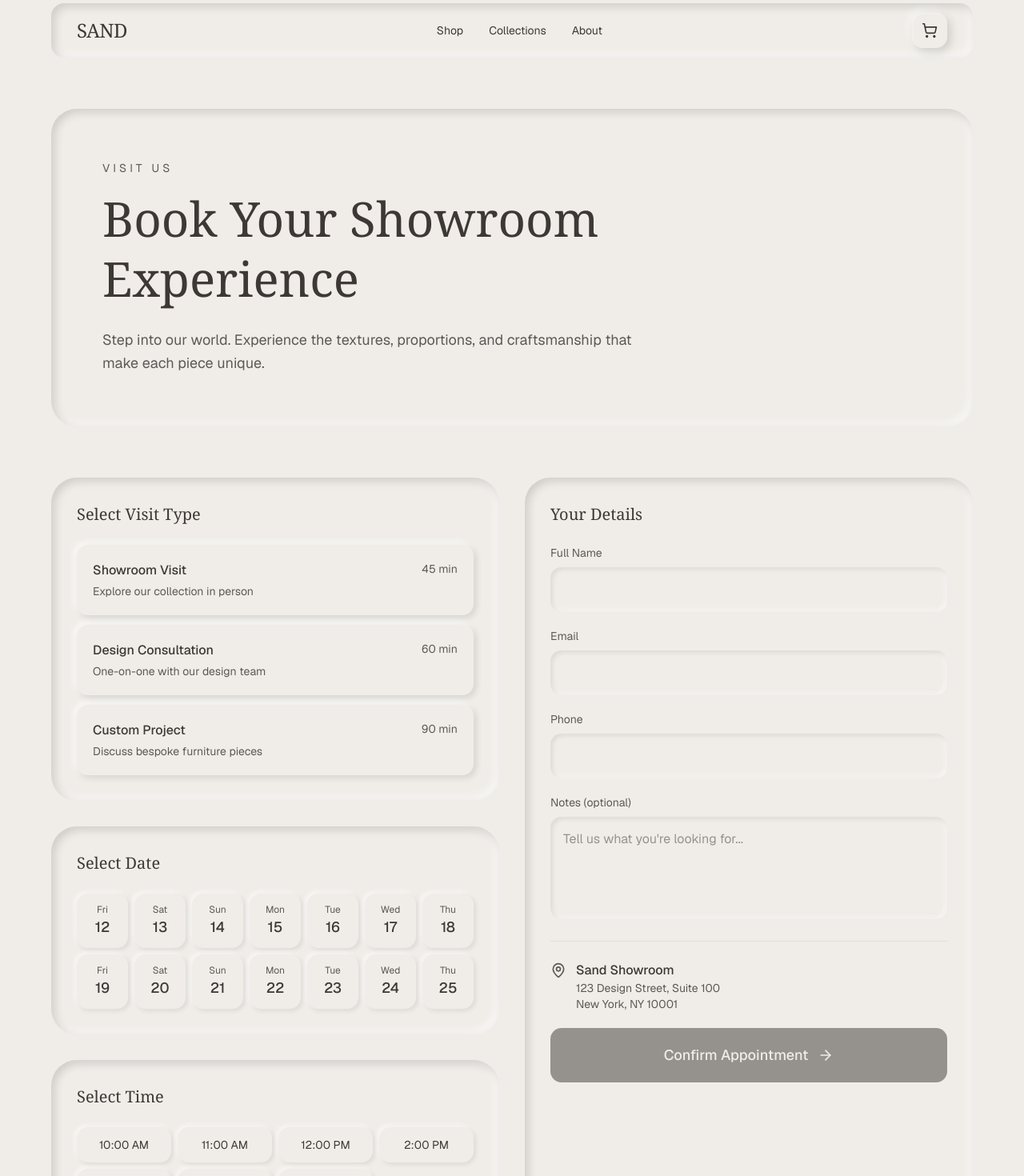
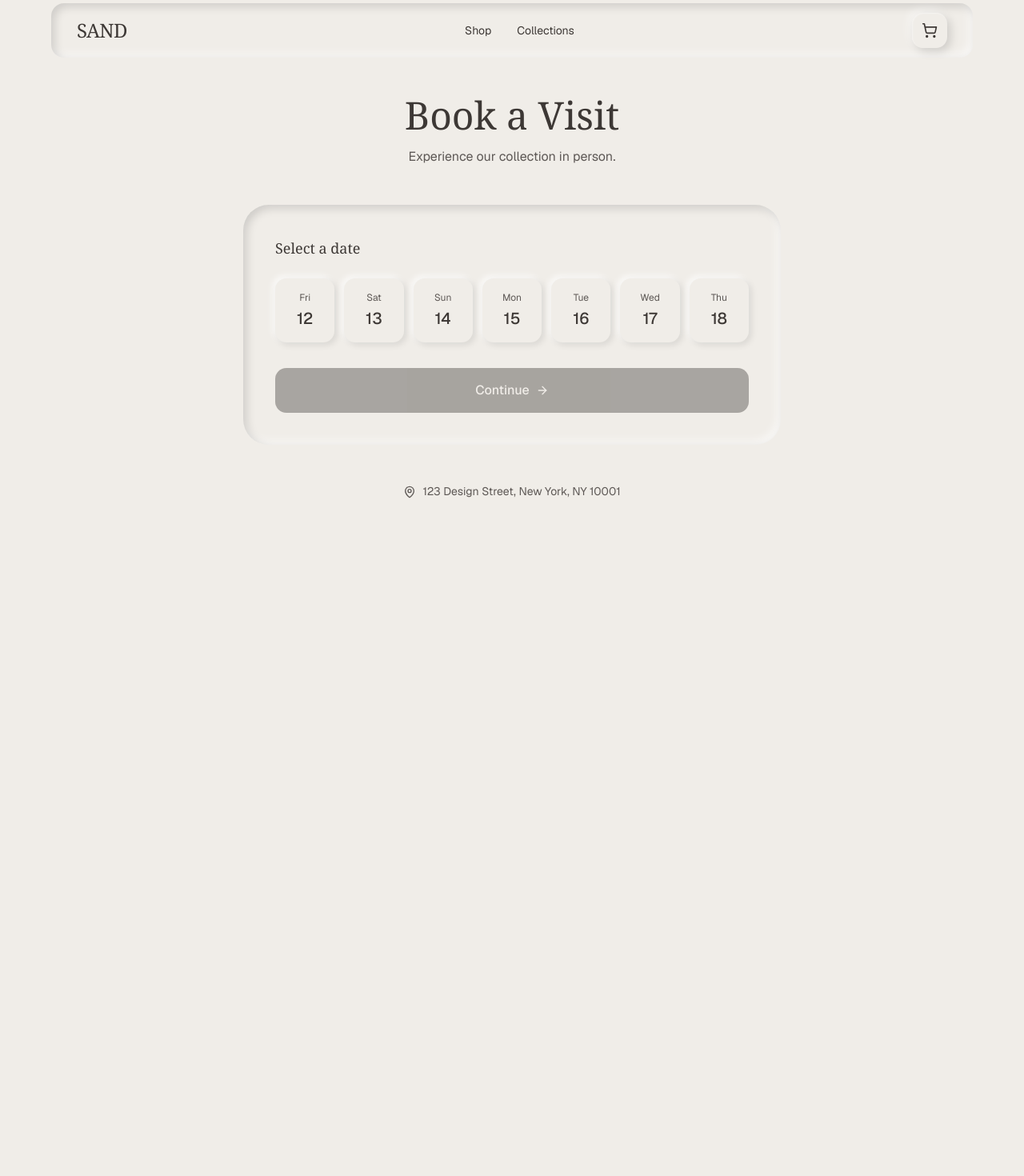
Before and after one commit to abrilmarangoni/SandShowroom, a Next.js app: page /appointment in a window 1280 px wide. Shown: the part 20-1490 px from the top of the page at 80% size. After the commit the page ends 800 px from the top, so only its background shows below. Built offline with nearby package versions, Linux system fonts and the light colour scheme.

Commit message:
Simplify appointment page with step-by-step flow

```diff
--- a/components/appointment-page.tsx
+++ b/components/appointment-page.tsx
@@ -81,78 +81,61 @@ function CarvedHeader({
   )
 }
 
-const timeSlots = [
-  "10:00 AM", "11:00 AM", "12:00 PM",
-  "2:00 PM", "3:00 PM", "4:00 PM", "5:00 PM"
-]
-
-const visitTypes = [
-  { id: "showroom", name: "Showroom Visit", duration: "45 min", description: "Explore our collection in person" },
-  { id: "consultation", name: "Design Consultation", duration: "60 min", description: "One-on-one with our design team" },
-  { id: "custom", name: "Custom Project", duration: "90 min", description: "Discuss bespoke furniture pieces" },
-]
-
 export function AppointmentPage() {
   const { totalItems } = useCart()
+  const [step, setStep] = useState(1)
   const [selectedDate, setSelectedDate] = useState("")
   const [selectedTime, setSelectedTime] = useState("")
-  const [selectedType, setSelectedType] = useState("")
   const [formData, setFormData] = useState({
     name: "",
     email: "",
     phone: "",
-    notes: ""
   })
   const [isSubmitted, setIsSubmitted] = useState(false)
 
-  const handleSubmit = (e: React.FormEvent) => {
-    e.preventDefault()
-    setIsSubmitted(true)
-  }
+  const timeSlots = ["10:00 AM", "11:00 AM", "2:00 PM", "3:00 PM", "4:00 PM"]
 
-  // Generate next 14 days
-  const dates = Array.from({ length: 14 }, (_, i) => {
+  // Generate next 7 days
+  const dates = Array.from({ length: 7 }, (_, i) => {
     const date = new Date()
     date.setDate(date.getDate() + i + 1)
     return {
       value: date.toISOString().split('T')[0],
       day: date.toLocaleDateString('en-US', { weekday: 'short' }),
       date: date.getDate(),
-      month: date.toLocaleDateString('en-US', { month: 'short' })
     }
   })
+
+  const handleSubmit = () => {
+    setIsSubmitted(true)
+  }
 
   if (isSubmitted) {
     return (
       <div className="min-h-screen bg-[#f0ede8] flex items-center justify-center p-4">
-        <CarvedBox className="rounded-[32px] p-12 md:p-16 max-w-lg w-full text-center" delay={0}>
+        <CarvedBox className="rounded-[32px] p-12 max-w-md w-full text-center" delay={0}>
           <div className="w-16 h-16 mx-auto mb-6 rounded-full bg-[#3d3835] flex items-center justify-center">
             <Check className="w-8 h-8 text-[#f0ede8]" />
           </div>
-          <h1 className="text-3xl font-serif text-[#3d3835] mb-4">Appointment Confirmed</h1>
-          <p className="text-[#5d5855] mb-8">
-            We've sent a confirmation to your email. We look forward to seeing you.
+          <h1 className="text-2xl font-serif text-[#3d3835] mb-3">Confirmed</h1>
+          <p className="text-[#5d5855] mb-6 text-sm">
+            We'll see you soon at Sand Showroom.
           </p>
-          <div className="space-y-3 text-left mb-8">
+          <div className="text-left space-y-2 mb-8 text-sm">
             <div className="flex items-center gap-3 text-[#3d3835]">
-              <Calendar className="w-5 h-5 text-[#5d5855]" />
-              <span>{selectedDate}</span>
+              <Calendar className="w-4 h-4 text-[#5d5855]" />
+              <span>{new Date(selectedDate).toLocaleDateString('en-US', { weekday: 'long', month: 'long', day: 'numeric' })}</span>
             </div>
             <div className="flex items-center gap-3 text-[#3d3835]">
-              <Clock className="w-5 h-5 text-[#5d5855]" />
+              <Clock className="w-4 h-4 text-[#5d5855]" />
               <span>{selectedTime}</span>
-            </div>
-            <div className="flex items-center gap-3 text-[#3d3835]">
-              <MapPin className="w-5 h-5 text-[#5d5855]" />
-              <span>Sand Showroom, 123 Design St.</span>
             </div>
           </div>
           <Link
             href="/"
-            className="inline-flex items-center gap-2 bg-[#3d3835] text-[#f0ede8] px-8 py-4 rounded-xl font-medium transition-all hover:brightness-110"
+            className="inline-flex items-center gap-2 bg-[#3d3835] text-[#f0ede8] px-6 py-3 rounded-xl text-sm font-medium transition-all hover:brightness-110"
           >
             Back to Home
-            <ArrowRight className="w-4 h-4" />
           </Link>
         </CarvedBox>
       </div>
@@ -162,7 +145,7 @@ export function AppointmentPage() {
   return (
     <div className="min-h-screen bg-[#f0ede8]">
       {/* Header */}
-      <header className="w-[90%] mx-auto pt-6 mb-16">
+      <header className="w-[90%] mx-auto pt-6 mb-12">
         <CarvedHeader className="rounded-2xl px-8 py-3 flex items-center justify-between">
           <Link href="/" className="text-2xl font-serif tracking-tight text-[#3d3835]">
             SAND
@@ -170,7 +153,6 @@ export function AppointmentPage() {
           <nav className="hidden md:flex gap-8 text-sm text-[#3d3835]">
             <Link href="/" className="hover:opacity-70 transition-opacity">Shop</Link>
             <Link href="/collection" className="hover:opacity-70 transition-opacity">Collections</Link>
-            <button className="hover:opacity-70 transition-opacity">About</button>
           </nav>
           <Link
             href="/cart"
@@ -190,72 +172,28 @@ export function AppointmentPage() {
         </CarvedHeader>
       </header>
 
-      {/* Hero */}
-      <section className="w-[90%] mx-auto mb-16">
-        <CarvedBox className="rounded-[32px] p-12 md:p-16" delay={100}>
-          <div className="max-w-2xl">
-            <span className="text-sm tracking-[0.3em] text-[#5d5855] uppercase mb-4 block">Visit Us</span>
-            <h1 className="text-5xl md:text-6xl font-serif text-[#3d3835] mb-6 leading-tight">
-              Book Your Showroom Experience
+      {/* Main Content */}
+      <section className="w-[90%] max-w-2xl mx-auto pb-16">
+        {/* Title */}
+        <div className="text-center mb-12">
+          <h1 className="text-4xl md:text-5xl font-serif text-[#3d3835] mb-4">
+            Book a Visit
           </h1>
-            <p className="text-lg text-[#5d5855] leading-relaxed">
-              Step into our world. Experience the textures, proportions, and craftsmanship that make each piece unique.
+          <p className="text-[#5d5855]">
+            Experience our collection in person.
           </p>
         </div>
-        </CarvedBox>
-      </section>
 
-      {/* Booking Form */}
-      <form onSubmit={handleSubmit} className="w-[90%] mx-auto mb-16">
-        <div className="grid grid-cols-1 lg:grid-cols-2 gap-8">
-          {/* Left Column */}
-          <div className="space-y-8">
-            {/* Visit Type */}
-            <CarvedBox className="rounded-[32px] p-8" delay={150}>
-              <h2 className="text-xl font-serif text-[#3d3835] mb-6">Select Visit Type</h2>
-              <div className="space-y-3">
-                {visitTypes.map((type) => (
-                  <button
-                    key={type.id}
-                    type="button"
-                    onClick={() => setSelectedType(type.id)}
-                    className={`w-full p-5 rounded-xl text-left transition-all hover:brightness-105 ${
-                      selectedType === type.id
-                        ? "bg-[#3d3835] text-[#f0ede8]"
-                        : "bg-[#f0ede8] text-[#3d3835]"
-                    }`}
-                    style={{
-                      boxShadow: selectedType === type.id
-                        ? "inset 2px 2px 4px rgba(0, 0, 0, 0.2)"
-                        : "3px 3px 8px rgba(0, 0, 0, 0.12), -3px -3px 8px rgba(255, 255, 255, 0.8)",
-                    }}
-                  >
-                    <div className="flex justify-between items-start">
-                      <div>
-                        <h3 className="font-medium mb-1">{type.name}</h3>
-                        <p className={`text-sm ${selectedType === type.id ? "text-[#f0ede8]/70" : "text-[#5d5855]"}`}>
-                          {type.description}
-                        </p>
-                      </div>
-                      <span className={`text-sm ${selectedType === type.id ? "text-[#f0ede8]/70" : "text-[#5d5855]"}`}>
-                        {type.duration}
-                      </span>
-                    </div>
-                  </button>
-                ))}
-              </div>
-            </CarvedBox>
-
-            {/* Date Selection */}
-            <CarvedBox className="rounded-[32px] p-8" delay={200}>
-              <h2 className="text-xl font-serif text-[#3d3835] mb-6">Select Date</h2>
-              <div className="grid grid-cols-7 gap-2">
+        {/* Step 1: Date */}
+        {step === 1 && (
+          <CarvedBox className="rounded-[32px] p-8 md:p-10" delay={100}>
+            <h2 className="text-lg font-serif text-[#3d3835] mb-6">Select a date</h2>
+            <div className="grid grid-cols-7 gap-3 mb-8">
               {dates.map((d) => (
                 <button
                   key={d.value}
-                    type="button"
                   onClick={() => setSelectedDate(d.value)}
-                    className={`p-3 rounded-xl text-center transition-all hover:brightness-105 ${
+                  className={`p-4 rounded-xl text-center transition-all hover:brightness-105 ${
                     selectedDate === d.value
                       ? "bg-[#3d3835] text-[#f0ede8]"
                       : "bg-[#f0ede8] text-[#3d3835]"
@@ -263,28 +201,40 @@ export function AppointmentPage() {
                   style={{
                     boxShadow: selectedDate === d.value
                       ? "inset 2px 2px 4px rgba(0, 0, 0, 0.2)"
-                        : "2px 2px 6px rgba(0, 0, 0, 0.1), -2px -2px 6px rgba(255, 255, 255, 0.8)",
+                      : "3px 3px 8px rgba(0, 0, 0, 0.1), -3px -3px 8px rgba(255, 255, 255, 0.8)",
                   }}
                 >
-                    <span className={`text-xs block ${selectedDate === d.value ? "text-[#f0ede8]/70" : "text-[#5d5855]"}`}>
+                  <span className={`text-xs block mb-1 ${selectedDate === d.value ? "text-[#f0ede8]/70" : "text-[#5d5855]"}`}>
                     {d.day}
                   </span>
-                    <span className="text-lg font-medium block">{d.date}</span>
+                  <span className="text-xl font-medium">{d.date}</span>
                 </button>
               ))}
             </div>
+            <button
+              onClick={() => setStep(2)}
+              disabled={!selectedDate}
+              className="w-full px-6 py-4 rounded-xl font-medium transition-all bg-[#3d3835] text-[#f0ede8] disabled:opacity-40 disabled:cursor-not-allowed hover:brightness-110 flex items-center justify-center gap-2"
+            >
+              Continue
+              <ArrowRight className="w-4 h-4" />
+            </button>
           </CarvedBox>
+        )}
 
-            {/* Time Selection */}
-            <CarvedBox className="rounded-[32px] p-8" delay={250}>
-              <h2 className="text-xl font-serif text-[#3d3835] mb-6">Select Time</h2>
-              <div className="grid grid-cols-4 gap-2">
+        {/* Step 2: Time */}
+        {step === 2 && (
+          <CarvedBox className="rounded-[32px] p-8 md:p-10" delay={100}>
+            <button onClick={() => setStep(1)} className="text-sm text-[#5d5855] mb-4 hover:text-[#3d3835] transition-colors">
+              ← Back
+            </button>
+            <h2 className="text-lg font-serif text-[#3d3835] mb-6">Select a time</h2>
+            <div className="grid grid-cols-3 gap-3 mb-8">
               {timeSlots.map((time) => (
                 <button
                   key={time}
-                    type="button"
                   onClick={() => setSelectedTime(time)}
-                    className={`p-3 rounded-xl text-sm transition-all hover:brightness-105 ${
+                  className={`p-4 rounded-xl text-center transition-all hover:brightness-105 ${
                     selectedTime === time
                       ? "bg-[#3d3835] text-[#f0ede8]"
                       : "bg-[#f0ede8] text-[#3d3835]"
@@ -292,105 +242,96 @@ export function AppointmentPage() {
                   style={{
                     boxShadow: selectedTime === time
                       ? "inset 2px 2px 4px rgba(0, 0, 0, 0.2)"
-                        : "2px 2px 6px rgba(0, 0, 0, 0.1), -2px -2px 6px rgba(255, 255, 255, 0.8)",
+                      : "3px 3px 8px rgba(0, 0, 0, 0.1), -3px -3px 8px rgba(255, 255, 255, 0.8)",
                   }}
                 >
                   {time}
                 </button>
               ))}
             </div>
+            <button
+              onClick={() => setStep(3)}
+              disabled={!selectedTime}
+              className="w-full px-6 py-4 rounded-xl font-medium transition-all bg-[#3d3835] text-[#f0ede8] disabled:opacity-40 disabled:cursor-not-allowed hover:brightness-110 flex items-center justify-center gap-2"
+            >
+              Continue
+              <ArrowRight className="w-4 h-4" />
+            </button>
           </CarvedBox>
-          </div>
+        )}
 
-          {/* Right Column - Contact Info */}
-          <div>
-            <CarvedBox className="rounded-[32px] p-8 h-full" delay={300}>
-              <h2 className="text-xl font-serif text-[#3d3835] mb-6">Your Details</h2>
-              <div className="space-y-5">
-                <div>
-                  <label className="text-sm text-[#5d5855] mb-2 block">Full Name</label>
+        {/* Step 3: Details */}
+        {step === 3 && (
+          <CarvedBox className="rounded-[32px] p-8 md:p-10" delay={100}>
+            <button onClick={() => setStep(2)} className="text-sm text-[#5d5855] mb-4 hover:text-[#3d3835] transition-colors">
+              ← Back
+            </button>
+            <h2 className="text-lg font-serif text-[#3d3835] mb-6">Your details</h2>
+            <div className="space-y-4 mb-8">
               <input
                 type="text"
-                    required
+                placeholder="Name"
                 value={formData.name}
                 onChange={(e) => setFormData({ ...formData, name: e.target.value })}
-                    className="w-full p-4 rounded-xl bg-[#f0ede8] text-[#3d3835] outline-none"
+                className="w-full p-4 rounded-xl bg-[#f0ede8] text-[#3d3835] outline-none placeholder:text-[#5d5855]/60"
                 style={{
                   boxShadow: "inset 2px 2px 6px rgba(0, 0, 0, 0.1), inset -2px -2px 6px rgba(255, 255, 255, 0.7)",
                 }}
               />
-                </div>
-                <div>
-                  <label className="text-sm text-[#5d5855] mb-2 block">Email</label>
               <input
                 type="email"
-                    required
+                placeholder="Email"
                 value={formData.email}
                 onChange={(e) => setFormData({ ...formData, email: e.target.value })}
-                    className="w-full p-4 rounded-xl bg-[#f0ede8] text-[#3d3835] outline-none"
+                className="w-full p-4 rounded-xl bg-[#f0ede8] text-[#3d3835] outline-none placeholder:text-[#5d5855]/60"
                 style={{
                   boxShadow: "inset 2px 2px 6px rgba(0, 0, 0, 0.1), inset -2px -2px 6px rgba(255, 255, 255, 0.7)",
                 }}
               />
-                </div>
-                <div>
-                  <label className="text-sm text-[#5d5855] mb-2 block">Phone</label>
               <input
                 type="tel"
-                    required
+                placeholder="Phone"
                 value={formData.phone}
                 onChange={(e) => setFormData({ ...formData, phone: e.target.value })}
-                    className="w-full p-4 rounded-xl bg-[#f0ede8] text-[#3d3835] outline-none"
-                    style={{
-                      boxShadow: "inset 2px 2px 6px rgba(0, 0, 0, 0.1), inset -2px -2px 6px rgba(255, 255, 255, 0.7)",
-                    }}
-                  />
-                </div>
-                <div>
-                  <label className="text-sm text-[#5d5855] mb-2 block">Notes (optional)</label>
-                  <textarea
-                    rows={4}
-                    value={formData.notes}
-                    onChange={(e) => setFormData({ ...formData, notes: e.target.value })}
-                    placeholder="Tell us what you're looking for..."
-                    className="w-full p-4 rounded-xl bg-[#f0ede8] text-[#3d3835] outline-none resize-none"
+                className="w-full p-4 rounded-xl bg-[#f0ede8] text-[#3d3835] outline-none placeholder:text-[#5d5855]/60"
                 style={{
                   boxShadow: "inset 2px 2px 6px rgba(0, 0, 0, 0.1), inset -2px -2px 6px rgba(255, 255, 255, 0.7)",
                 }}
               />
             </div>
 
-                {/* Location Info */}
-                <div className="pt-6 border-t border-[#5d5855]/10">
-                  <div className="flex items-start gap-3 mb-4">
-                    <MapPin className="w-5 h-5 text-[#5d5855] mt-0.5" />
-                    <div>
-                      <p className="text-[#3d3835] font-medium">Sand Showroom</p>
-                      <p className="text-sm text-[#5d5855]">123 Design Street, Suite 100</p>
-                      <p className="text-sm text-[#5d5855]">New York, NY 10001</p>
+            {/* Summary */}
+            <div className="border-t border-[#5d5855]/10 pt-6 mb-6">
+              <div className="flex items-center gap-3 text-sm text-[#3d3835] mb-2">
+                <Calendar className="w-4 h-4 text-[#5d5855]" />
+                <span>{new Date(selectedDate).toLocaleDateString('en-US', { weekday: 'long', month: 'long', day: 'numeric' })}</span>
               </div>
+              <div className="flex items-center gap-3 text-sm text-[#3d3835] mb-2">
+                <Clock className="w-4 h-4 text-[#5d5855]" />
+                <span>{selectedTime}</span>
+              </div>
+              <div className="flex items-center gap-3 text-sm text-[#3d3835]">
+                <MapPin className="w-4 h-4 text-[#5d5855]" />
+                <span>Sand Showroom, NYC</span>
               </div>
             </div>
 
-                {/* Submit Button */}
             <button
-                  type="submit"
-                  disabled={!selectedDate || !selectedTime || !selectedType || !formData.name || !formData.email || !formData.phone}
-                  className="w-full px-8 py-5 rounded-xl text-lg font-medium transition-all hover:brightness-110 bg-[#3d3835] text-[#f0ede8] disabled:opacity-50 disabled:cursor-not-allowed flex items-center justify-center gap-3"
+              onClick={handleSubmit}
+              disabled={!formData.name || !formData.email || !formData.phone}
+              className="w-full px-6 py-4 rounded-xl font-medium transition-all bg-[#3d3835] text-[#f0ede8] disabled:opacity-40 disabled:cursor-not-allowed hover:brightness-110"
             >
-                  Confirm Appointment
-                  <ArrowRight className="w-5 h-5" />
+              Confirm Booking
             </button>
+          </CarvedBox>
+        )}
+
+        {/* Location */}
+        <div className="mt-12 text-center text-sm text-[#5d5855]">
+          <MapPin className="w-4 h-4 inline mr-2" />
+          123 Design Street, New York, NY 10001
         </div>
-            </CarvedBox>
-          </div>
-        </div>
-      </form>
-
-      {/* Footer */}
-      <footer className="w-[90%] mx-auto pb-12 text-center">
-        <p className="text-sm text-[#5d5855]">made by abie marangoni</p>
-      </footer>
+      </section>
     </div>
   )
 }
```
Also changed, not shown: components/collection-page.tsx (+3 -10 lines). Lines whose indentation alone changed are shown as unchanged.
